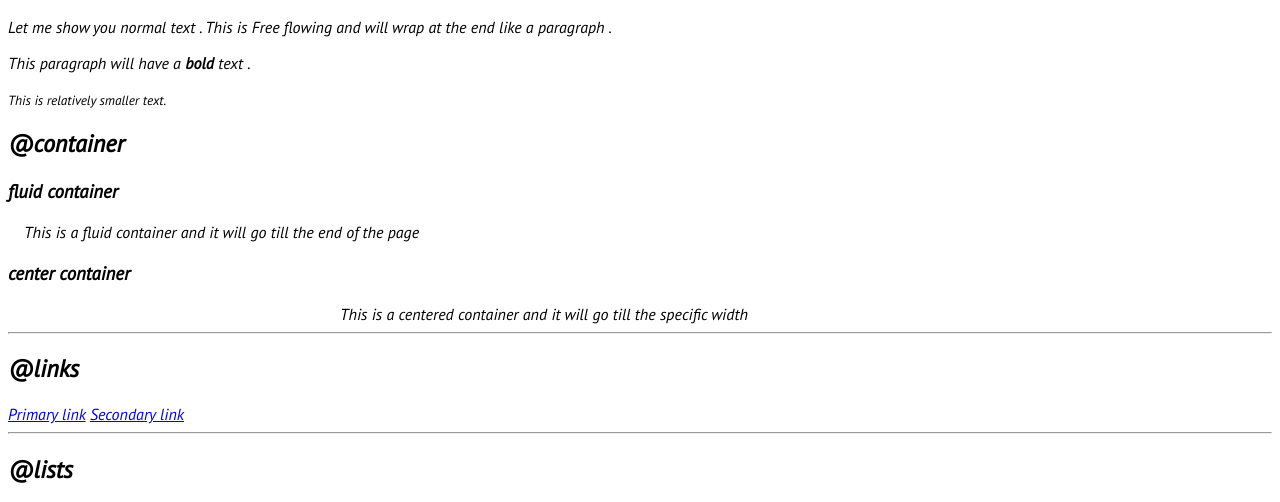
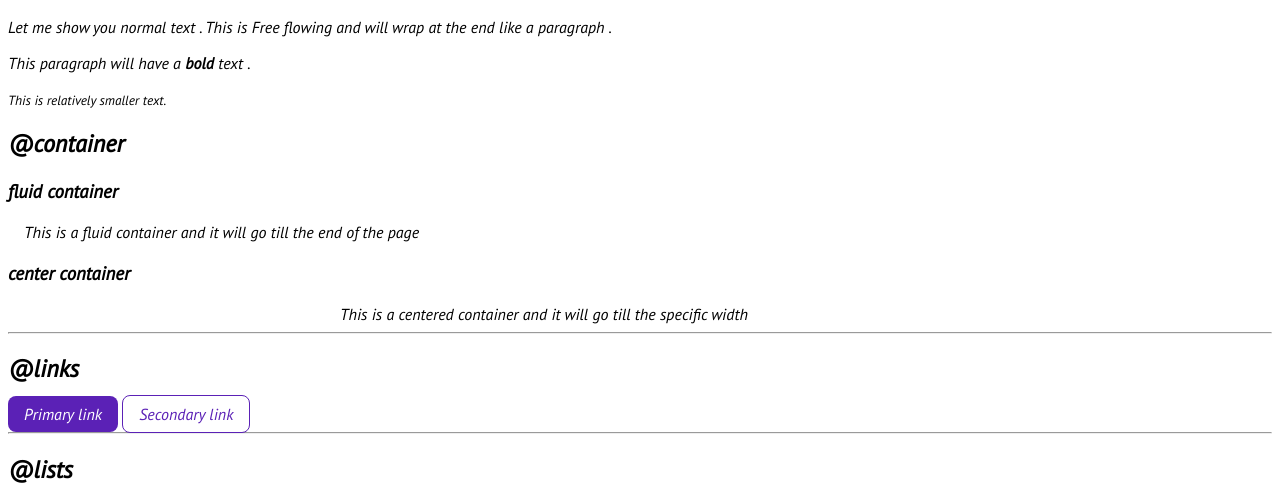
Before and after one commit to Bhoomik250303/kshitizvaya-portfolio, a plain HTML site: page index.html in a window 1280 px wide. Shown: the part 293-795 px from the top of the page. Drawn offline with Linux system fonts and the light colour scheme.

Commit message:
links updated

```diff
--- a/index.html
+++ b/index.html
@@ -44,8 +44,8 @@
 
     <h2>@links</h2>
 
-    <a href="/">Primary link</a>
-    <a href="/">Secondary link</a>
+    <a class="link link-primary" href="/">Primary link</a>
+    <a class="link link-secondary"href="/">Secondary link</a>
 
     <hr>
     <h2> @lists </h2>
--- a/style.css
+++ b/style.css
@@ -1,4 +1,8 @@
 @import url('https://fonts.googleapis.com/css2?family=PT+Sans:ital@1&display=swap');
+
+:root{
+    --primary-color : #5B21B6;
+}
 
 body{
     font-family: 'PT Sans', sans-serif;
@@ -16,3 +20,21 @@ body{
     max-width:600px;
     margin: auto;
 }
+
+/* links */
+
+.link{
+    text-decoration: none;
+    padding : 0.5rem 1rem;
+}
+.link-primary{
+    background-color: var(--primary-color);
+    border-radius: 00.5rem;
+    color :white;
+}
+
+.link-secondary{
+    color: var(--primary-color);
+    border-radius: 0.5rem;
+    border: 1px solid var(--primary-color);
+}
```
